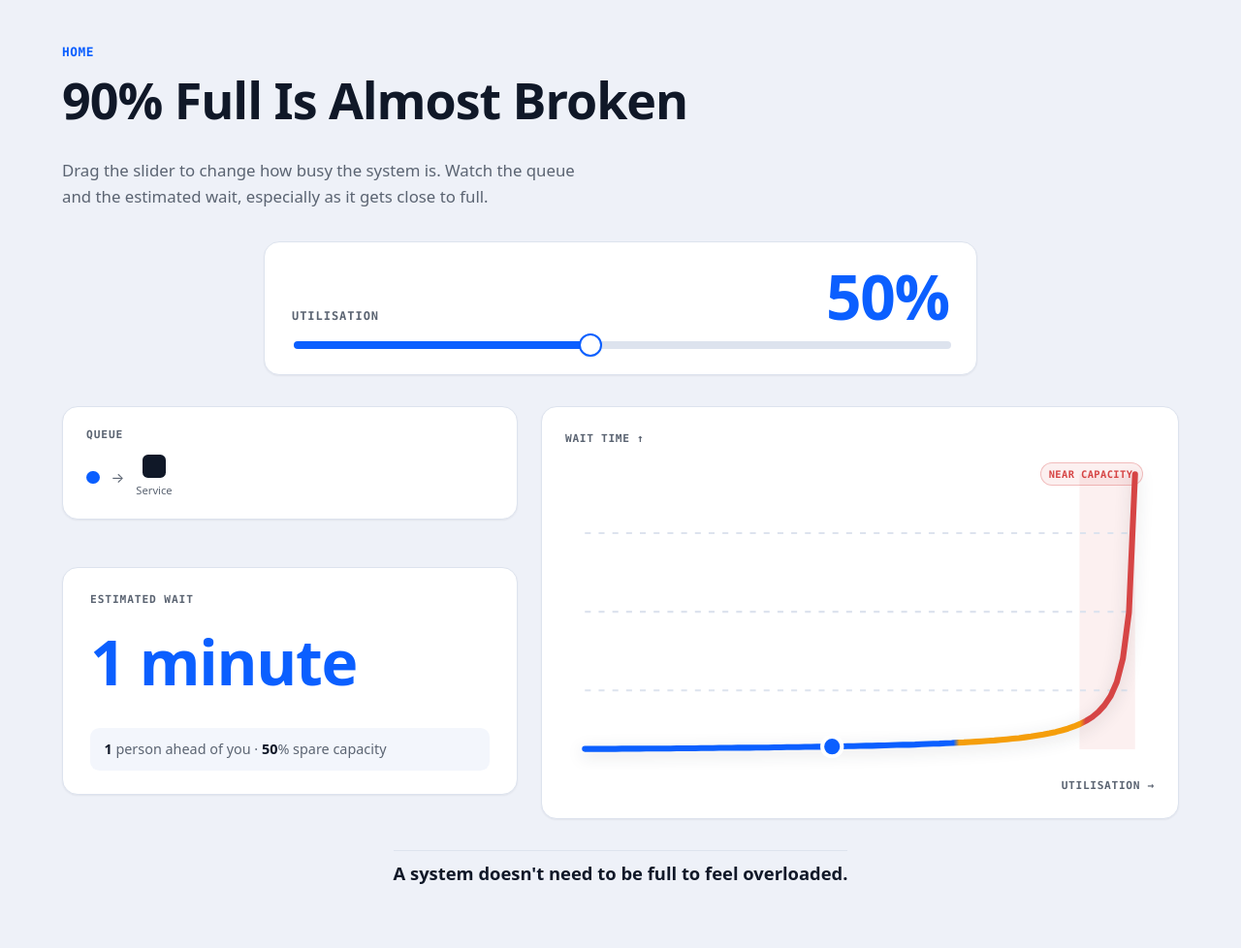
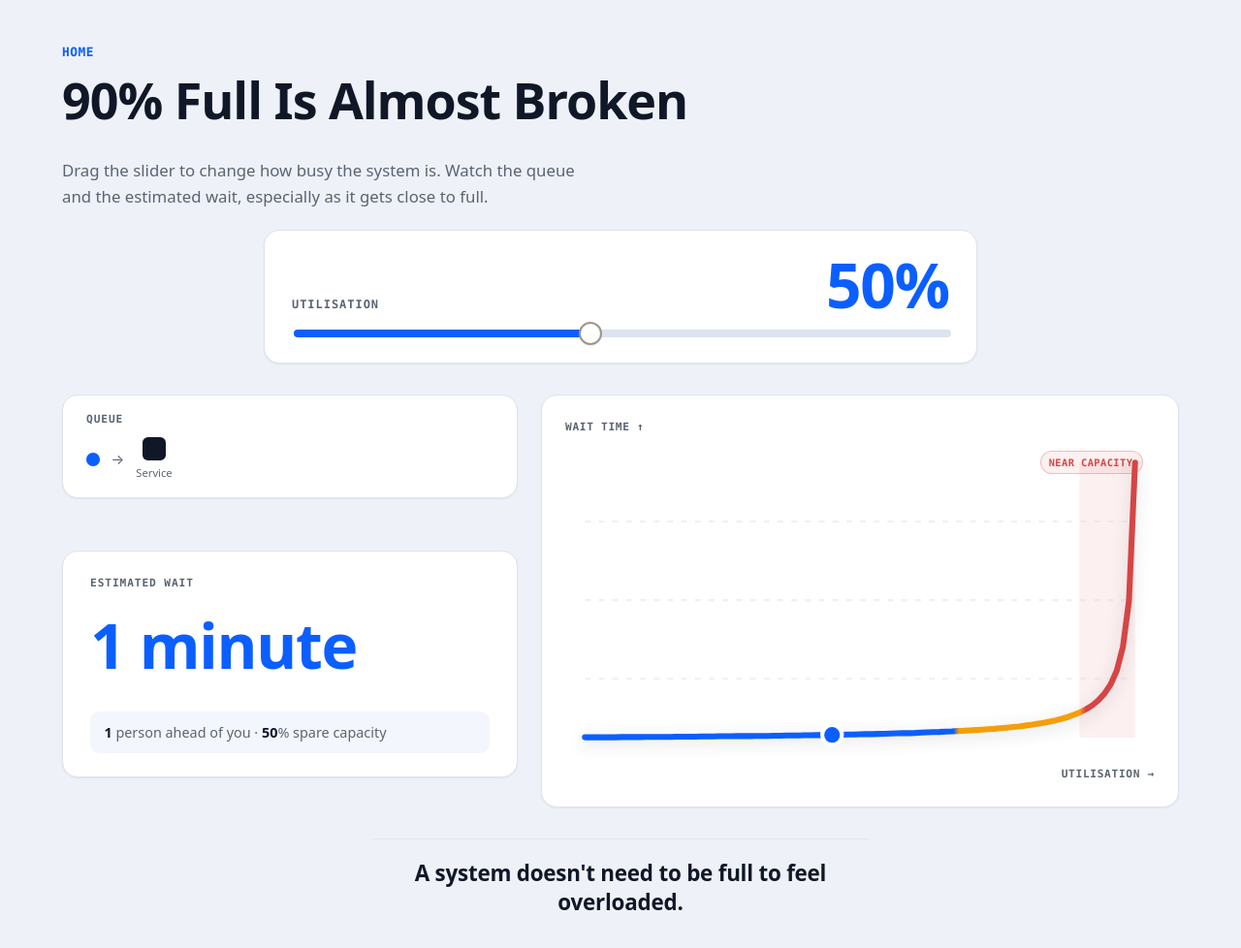
Before and after one commit to comp4020-agentic-coding-studio/comp4020-ass1-wanghanbo73-create, a website built with Vite: page index.html in a window 1280 px wide. Shown: the whole page at 97% size. Before the commit the page ends 955 px from the top, so only its background shows below. Built offline with nearby package versions, Linux system fonts and the light colour scheme.

Commit message:
Polish explainer spacing and visual hierarchy

```diff
--- a/styles.css
+++ b/styles.css
@@ -83,6 +83,7 @@ h1 {
   flex-direction: column;
   gap: 0.75rem;
   max-width: 46rem;
+  margin-top: -0.75rem;
   margin-inline: auto;
   width: 100%;
   padding: 1.5rem 1.75rem;
@@ -201,9 +202,9 @@ body.is-hot .control input[type="range"] {
 .queue {
   display: flex;
   flex-direction: column;
-  gap: 0.75rem;
+  gap: 0.6rem;
   grid-area: queue;
-  padding: 1.25rem 1.5rem;
+  padding: 1rem 1.5rem;
   background: var(--surface);
   border: 1px solid var(--border);
   border-radius: 1rem;
@@ -424,6 +425,7 @@ body.is-hot .result-value {
   stroke: var(--border);
   stroke-dasharray: 3 4;
   stroke-width: 1;
+  opacity: 0.5;
 }
 
 .stop-accent {
@@ -466,11 +468,13 @@ body.is-hot .chart-marker {
 }
 
 .takeaway {
-  max-width: 46rem;
+  max-width: 32rem;
   margin: 0 auto;
-  padding-top: 0.5rem;
+  padding-top: 1.25rem;
   border-top: 1px solid var(--border);
-  font-size: 1.15rem;
+  font-size: 1.4rem;
+  line-height: 1.35;
+  letter-spacing: -0.01em;
   text-align: center;
 }
 
```
